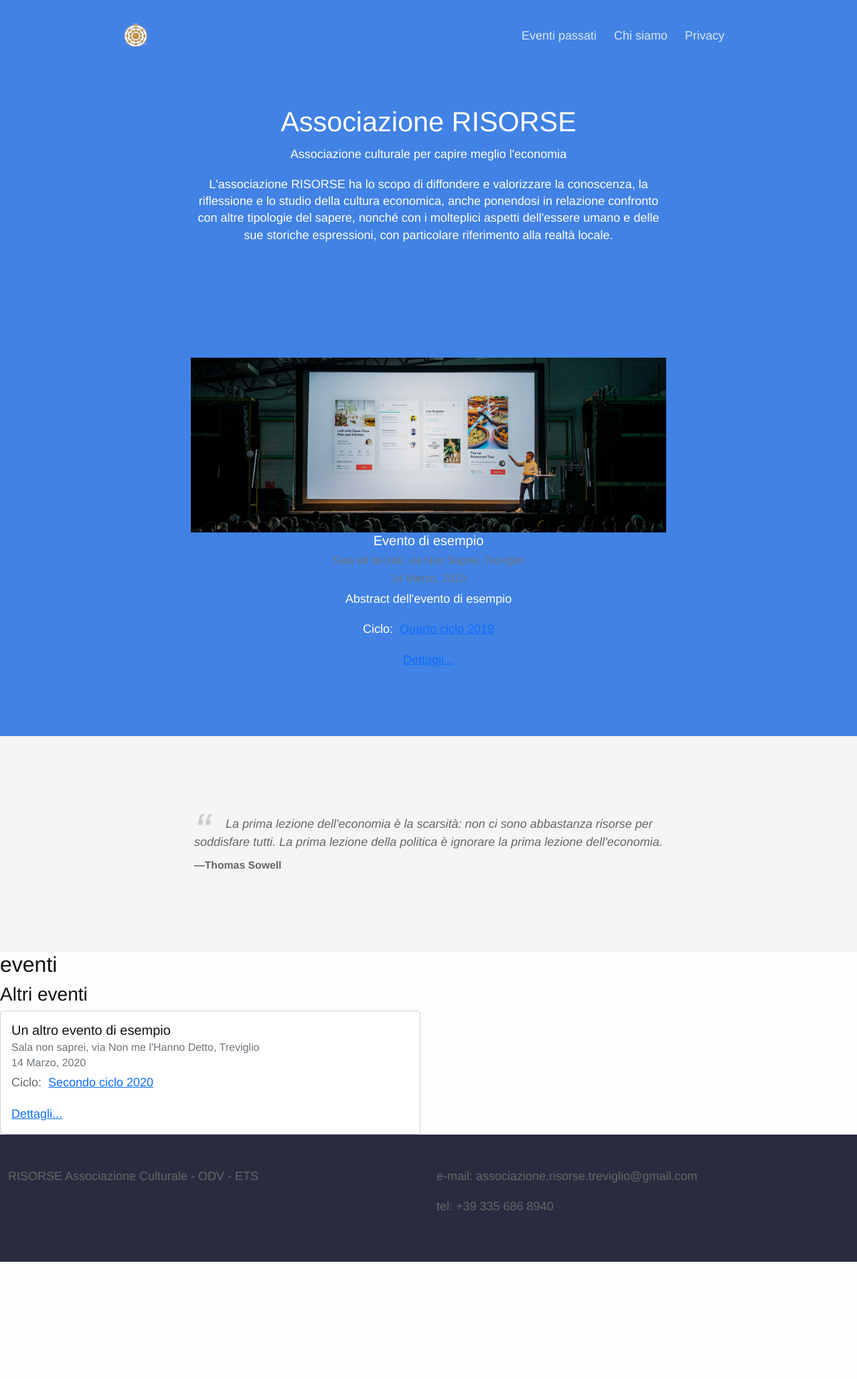
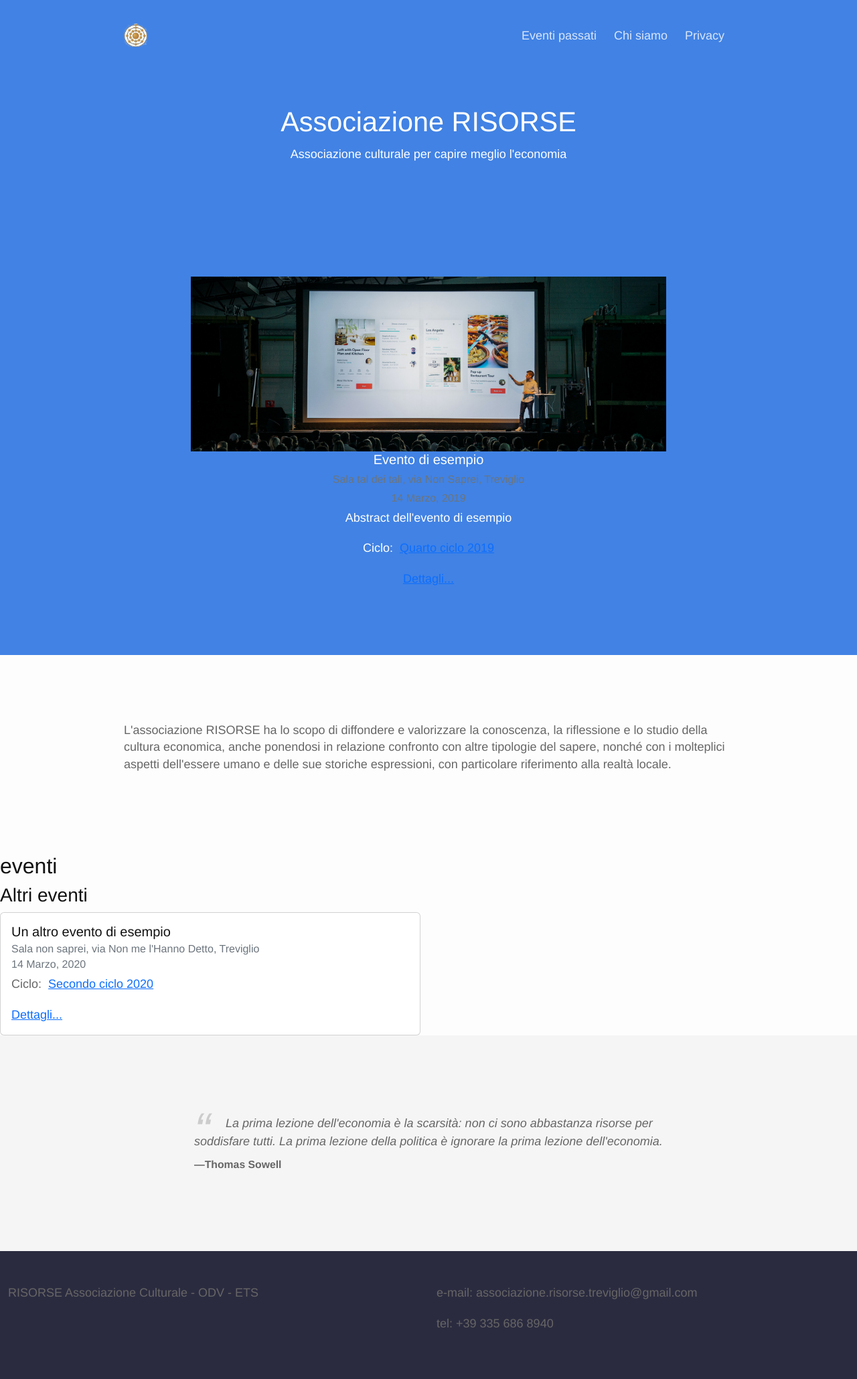
Before and after one commit to Risorse-Associazione-Culturale/risorse-associazione-culturale.github.io, a Jekyll site: the page built from index.html, in a window 1280 px wide. Shown: the whole page at 67% size. Built offline with Jekyll 4.4.1, drawn with Linux system fonts in a browser that asks for light colours; nearby versions of some CDN libraries; before the commit the page ends 1884 px from its top, so only the background shows below that.

Commit message:
rationalize layout

```diff
--- a/_sass/_layout.scss
+++ b/_sass/_layout.scss
@@ -40,10 +40,16 @@ section{
     }
 }
 
-.testimonial {
+.quote {
     background: #f5f5f5;
     margin: 0;
     padding: 100px 0;
+
+    .quote-block {
+        max-width: 750px;
+        width: 98%;
+        margin: 0 auto;
+    }
 
     blockquote {
         padding: 18px 25px;
@@ -75,24 +81,20 @@ section{
 }
 
 @media (min-width: 450px){
-    .testimonial .testimonial-block {
-        display: -webkit-box;
-        display: -webkit-flex;
-        display: -moz-flex;
-        display: -ms-flexbox;
-        display: flex;
+    .quote{
+        .quote-block {
+            display: -webkit-box;
+            display: -webkit-flex;
+            display: -moz-flex;
+            display: -ms-flexbox;
+            display: flex;
+        }
     }
 
     blockquote {
         -webkit-flex: 1;
         flex: 1;
     }
-}
-
-.testimonial .testimonial-block {
-    max-width: 750px;
-    width: 98%;
-    margin: 0 auto;
 }
 
 .page{
--- a/index.html
+++ b/index.html
@@ -7,11 +7,10 @@ layout: default
     <div class="text-container associazione-block">
         <h1 class="title">Associazione <strong>RISORSE</strong></h1>
         <p class="subtitle">Associazione culturale per capire meglio l'economia</p>
-        <p class="description">L'associazione RISORSE ha lo scopo di diffondere e valorizzare la conoscenza, la riflessione e lo studio della cultura economica, anche ponendosi in relazione confronto con altre tipologie del sapere, nonché con i molteplici aspetti dell'essere umano e delle sue storiche espressioni, con particolare riferimento alla realtà locale.</p>
     </div>
   </section>
 
-  <section class="hero">
+  <section class="hero main-event">
   {% assign upcomingevents = site.eventi | where: 'stato', 'futuro' | sort: 'calendario' %}
   {% assign len = upcomingevents | size %}
   {% if len > 0 %}
@@ -41,20 +40,15 @@ layout: default
     </div>
   </section>
 
-  <section class="testimonial">
+  <section class="purpose">
 		<div class="container flex">
-			<div class="testimonial-block">
+			<div class="purpose-block">
 				<blockquote>
-					{% assign citazione = site.citazioni[0] %}
-          <p class="text">{{ citazione.testo }}</p>
-          <p class="author">—{{ citazione.autore }}</p>
+					<p class="description">L'associazione RISORSE ha lo scopo di diffondere e valorizzare la conoscenza, la riflessione e lo studio della cultura economica, anche ponendosi in relazione confronto con altre tipologie del sapere, nonché con i molteplici aspetti dell'essere umano e delle sue storiche espressioni, con particolare riferimento alla realtà locale.</p>
 				</blockquote>
 			</div>
 		</div>
 	</section>
-
-
-
 
   <div class="events">
     <h2>eventi</h2>
@@ -62,7 +56,7 @@ layout: default
 
     {% if len > 1 %}
     <h3>Altri eventi</h3>
-  <div class="row row-cols-1 row-cols-md-2 g-4">
+      <div class="row row-cols-1 row-cols-md-2 g-4">
       {% for upcoming_event in upcomingevents offset: 1 %}
 
     <div class="col">
@@ -87,8 +81,21 @@ layout: default
     </div>
 
       {% endfor %}
-  </div>
+      </div>
     {% endif %}
   {% endif %}
+  </div>
 
-  </div>
+  <section class="quote">
+		<div class="container flex">
+			<div class="quote-block">
+				<blockquote>
+					{% assign citazione = site.citazioni[0] %}
+          <p class="text">{{ citazione.testo }}</p>
+          <p class="author">—{{ citazione.autore }}</p>
+				</blockquote>
+			</div>
+		</div>
+	</section>
+
+ </div>
```
